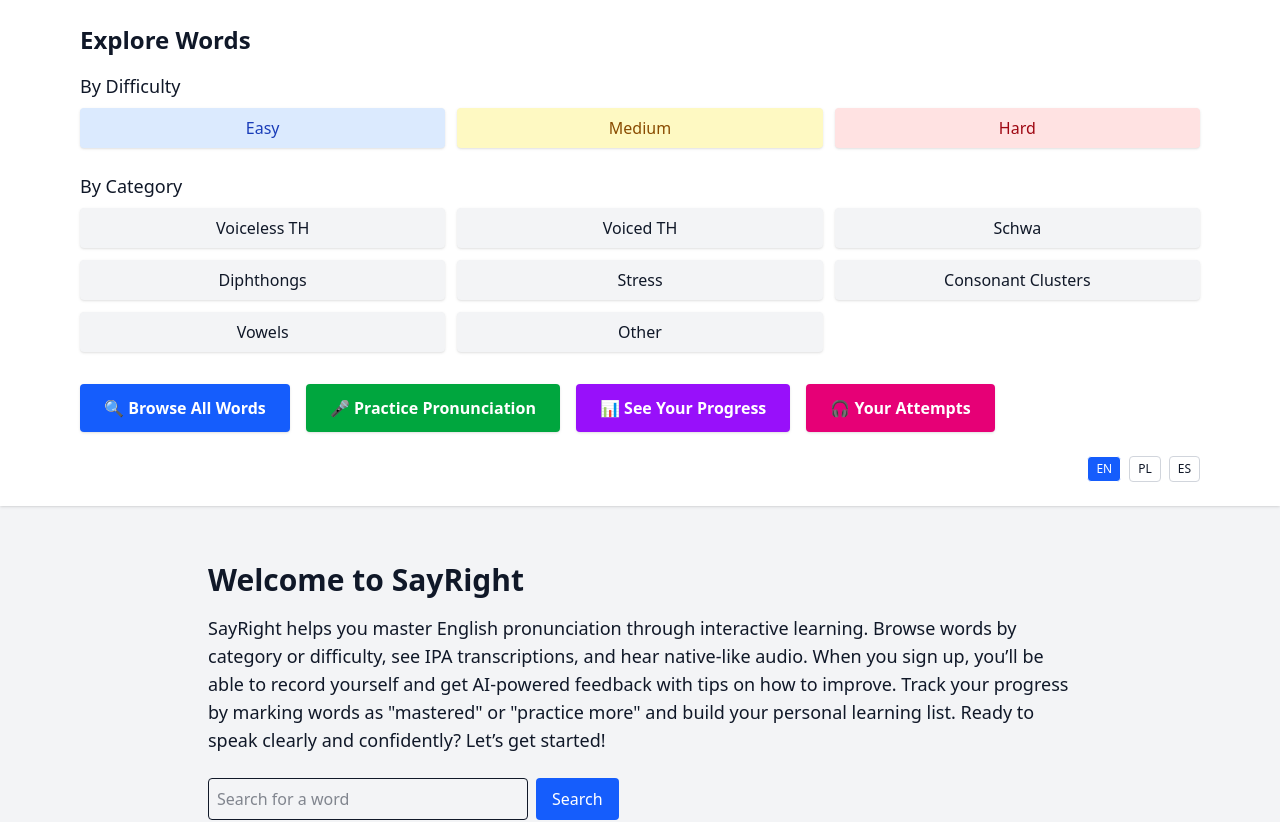
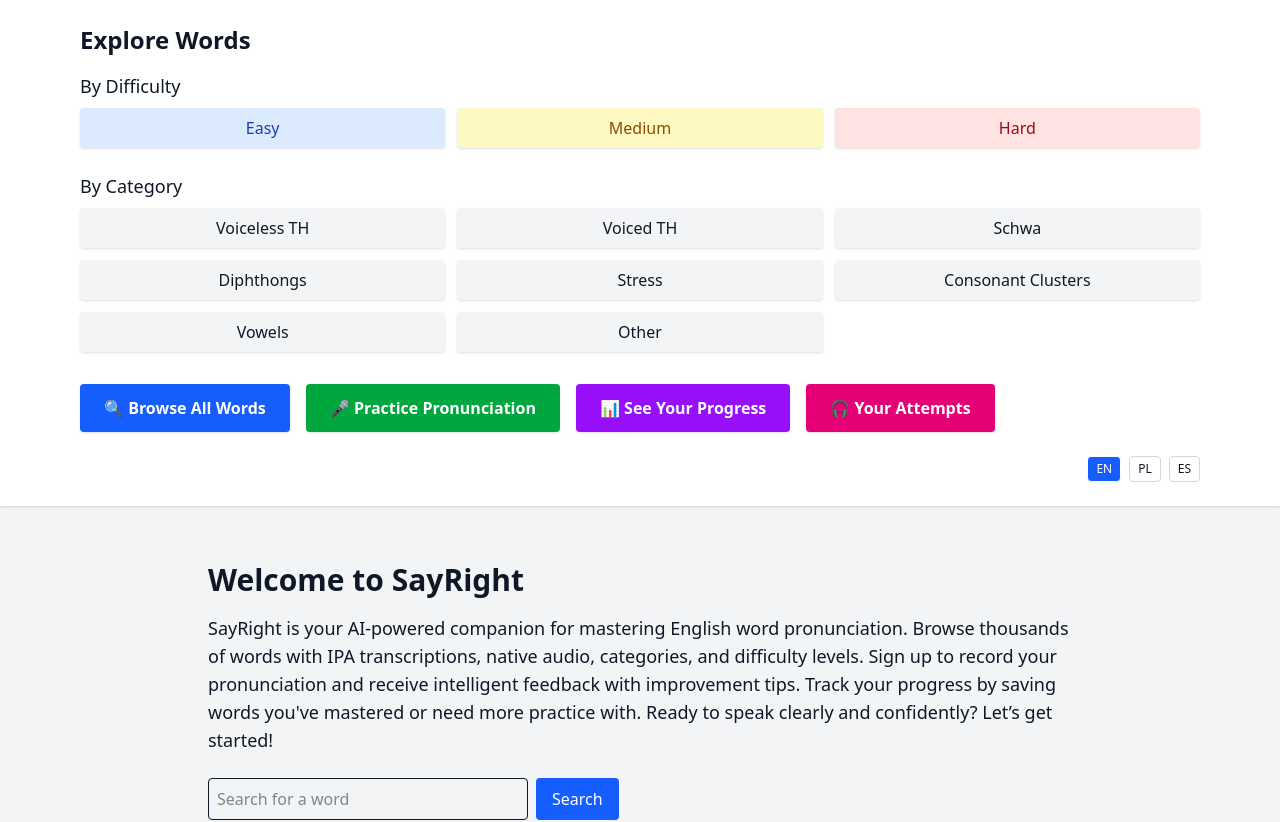
Before and after one commit to Ania58/Pronunciation-App-Frontend, a React (Vite) app: page / in a window 1280 px wide. Shown: the top 822 px of the page. Built offline with nearby package versions, Linux system fonts and the light colour scheme; no server answers.

Commit message:
Further improve the main page paragraph

```diff
--- a/src/pages/MainPage.tsx
+++ b/src/pages/MainPage.tsx
@@ -14,8 +14,10 @@
         <h1 className="text-3xl font-bold mb-4">Welcome to SayRight</h1>
 
         <p className="mb-6 text-lg">
-            SayRight helps you master English pronunciation through interactive learning. Browse words by category or difficulty, see IPA transcriptions, and hear native-like audio.
-            When you sign up, you’ll be able to record yourself and get AI-powered feedback with tips on how to improve. Track your progress by marking words as "mastered" or "practice more" and build your personal learning list.
+            SayRight is your AI-powered companion for mastering English word pronunciation.
+            Browse thousands of words with IPA transcriptions, native audio, categories, and difficulty levels.
+            Sign up to record your pronunciation and receive intelligent feedback with improvement tips.
+            Track your progress by saving words you've mastered or need more practice with.
             Ready to speak clearly and confidently? Let’s get started!
         </p>
 
```
